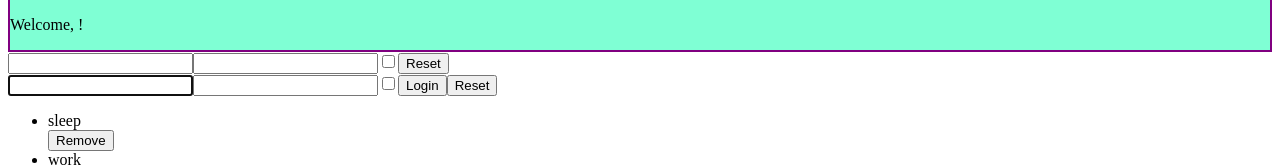
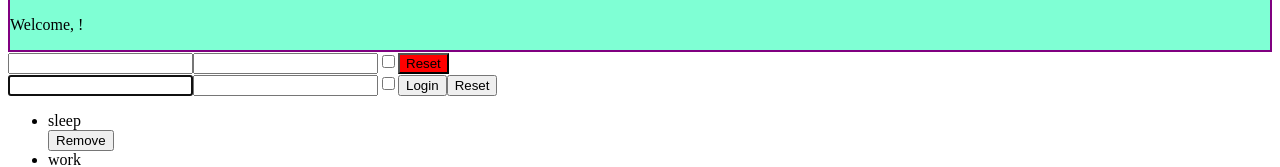
Before and after one commit to angiee05/react-exercises, a React (Create React App) app: page / in a window 1280 px wide. Shown: the part 451-618 px from the top of the page. Built offline with nearby package versions, Linux system fonts and the light colour scheme.

Commit message:
styling 3

```diff
--- a/src/Login.js
+++ b/src/Login.js
@@ -27,12 +27,16 @@ export class Login extends React.Component {
     }
 
     render () {
+        const LoginStyle = {
+            background: this.state.password.length < 8 ? 'red' : 'green'
+        }
+
         return (
             <div>
                 <input onChange={this.handleLogin} name="username" value={this.state.username}></input>
                 <input onChange={this.handleLogin} name="password" type="password" value={this.state.password}></input>
                 <input onChange={this.handleLogin} name="remember" type="checkbox" checked={this.state.remember}></input>
-                <button onClick={this.handleReset}>Reset</button>
+                <button style={LoginStyle} onClick={this.handleReset}>Reset</button>
             </div>
         )
     }
```
